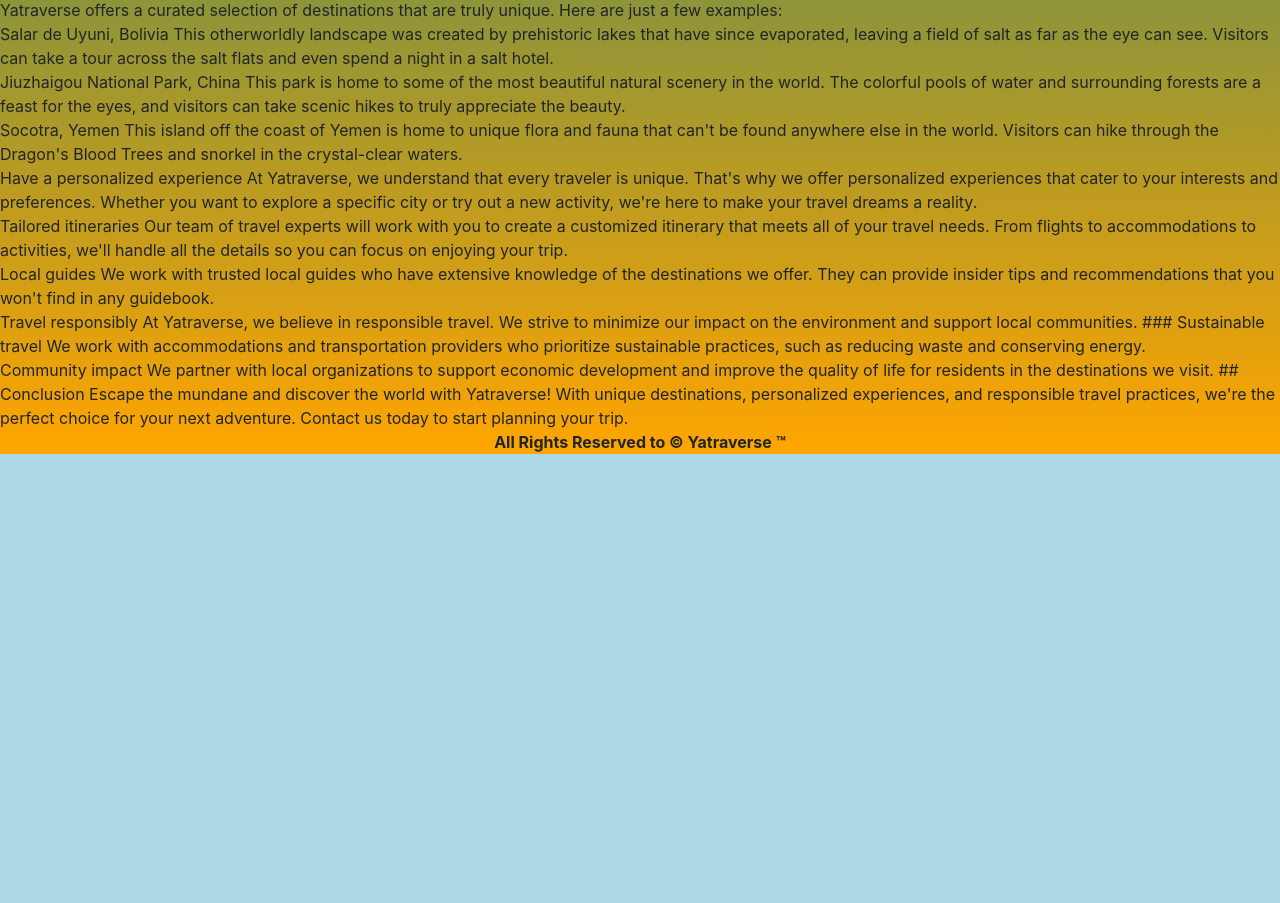
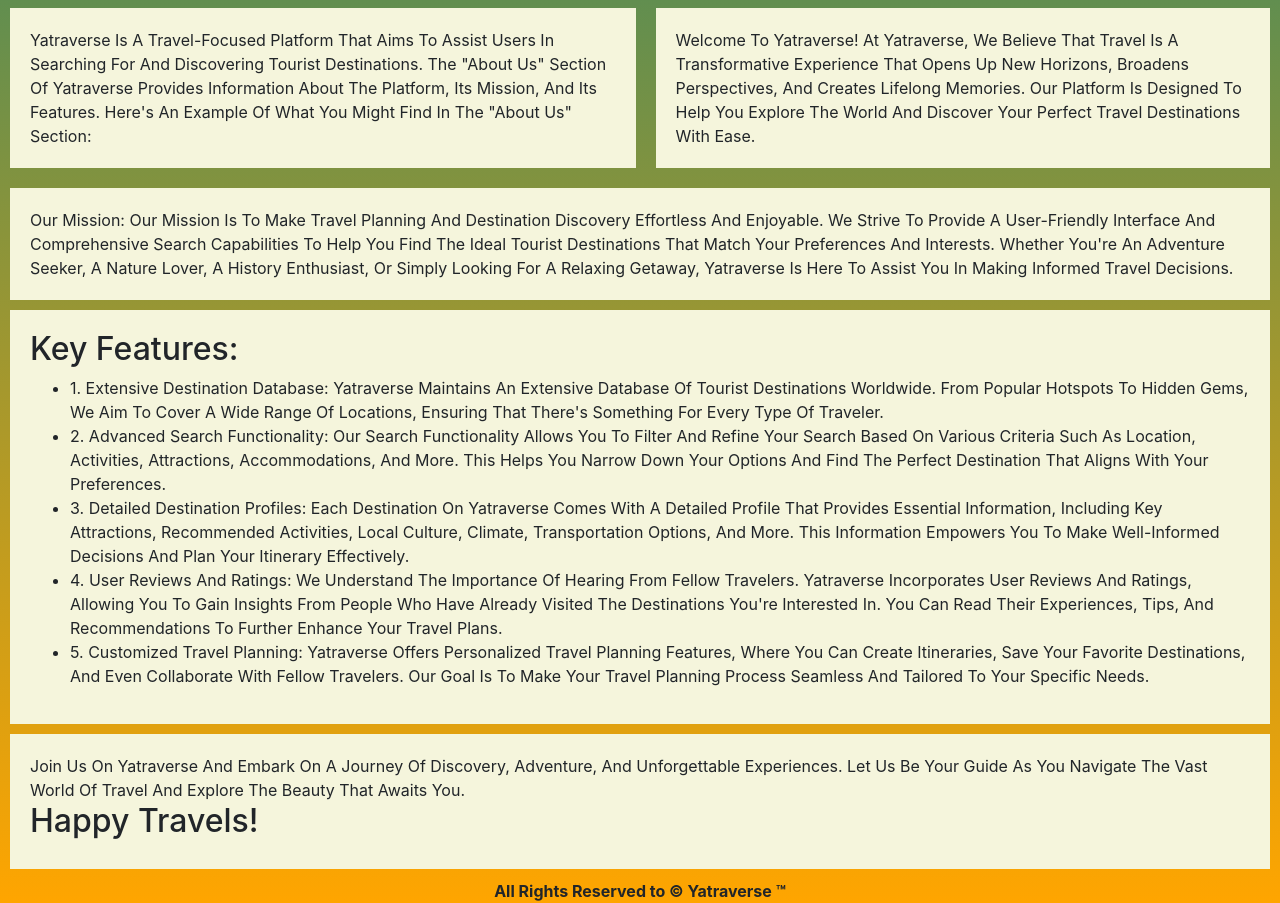
Before and after one commit to kaushiksaraf/BYOA-MYProject, a React (Vite) app in the folder client/: page /about in a window 1280 px wide. Shown: the part 557-1460 px from the top of the page. Before the commit the page ends 1011 px from the top, so only its background shows below. Built offline with nearby package versions, Linux system fonts and the light colour scheme.

Commit message:
about section updated

```diff
--- a/client/src/components/About-Us/About.jsx
+++ b/client/src/components/About-Us/About.jsx
@@ -1,69 +1,81 @@
 import NavBar from "../Navbar/Navbar";
-import Hero from "../Hero/Hero.jsx"
+import Hero from "../Hero/Hero.jsx";
 import Footer from "../Footer/Footer.jsx";
-import about from "../../assets/12.jpg"
-import "./about.css"
+import about from "../../assets/12.jpg";
+import "./about.css";
 function About() {
   return (
     <div>
       <NavBar />
-      <img src={about}  className="abtimg"  alt="contactimg"/>
+      <img src={about} className="abtimg" alt="contactimg" />
+      <div className="twin">
+      <div  className="section1">
+      Yatraverse is a travel-focused platform that aims to assist users in
+      searching for and discovering tourist destinations. The "About Us" section
+      of Yatraverse provides information about the platform, its mission, and
+      its features. Here's an example of what you might find in the "About Us"
+      section:
+      </div>
+
+      <div className="section2">
+      Welcome to Yatraverse! At Yatraverse, we believe that travel is a
+      transformative experience that opens up new horizons, broadens
+      perspectives, and creates lifelong memories. Our platform is designed to
+      help you explore the world and discover your perfect travel destinations
+      with ease.
+      </div>
+      </div>
+
+      <div className="section3">
+       Our Mission: Our mission is to make travel planning and
+      destination discovery effortless and enjoyable. We strive to provide a
+      user-friendly interface and comprehensive search capabilities to help you
+      find the ideal tourist destinations that match your preferences and
+      interests. Whether you're an adventure seeker, a nature lover, a history
+      enthusiast, or simply looking for a relaxing getaway, Yatraverse is here
+      to assist you in making informed travel decisions.
+      </div>
+      <div className="section4">
+       <h2>Key Features:</h2>
+       <ul><li>1.
+      Extensive Destination Database: Yatraverse maintains an extensive database
+      of tourist destinations worldwide. From popular hotspots to hidden gems,
+      we aim to cover a wide range of locations, ensuring that there's something
+      for every type of traveler.</li>
+      <li>2. Advanced Search Functionality: Our search
+      functionality allows you to filter and refine your search based on various
+      criteria such as location, activities, attractions, accommodations, and
+      more. This helps you narrow down your options and find the perfect
+      destination that aligns with your preferences.</li>
+      <li>3. Detailed Destination
+      Profiles: Each destination on Yatraverse comes with a detailed profile
+      that provides essential information, including key attractions,
+      recommended activities, local culture, climate, transportation options,
+      and more. This information empowers you to make well-informed decisions
+      and plan your itinerary effectively.</li>
+      <li>4. User Reviews and Ratings: We
+      understand the importance of hearing from fellow travelers. Yatraverse
+      incorporates user reviews and ratings, allowing you to gain insights from
+      people who have already visited the destinations you're interested in. You
+      can read their experiences, tips, and recommendations to further enhance
+      your travel plans.</li>
+      <li>5. Customized Travel Planning: Yatraverse offers
+      personalized travel planning features, where you can create itineraries,
+      save your favorite destinations, and even collaborate with fellow
+      travelers. Our goal is to make your travel planning process seamless and
+      tailored to your specific needs.</li></ul>
+      </div>
 
 
-      Yatraverse offers a curated selection of
-      destinations that are truly unique. Here are just a few examples:
-      <section>
-      Salar de Uyuni, Bolivia This otherworldly landscape was created by
-      prehistoric lakes that have since evaporated, leaving a field of salt as
-      far as the eye can see. Visitors can take a tour across the salt flats and
-      even spend a night in a salt hotel.</section>
 
-
-      <section> Jiuzhaigou National Park, China
-      This park is home to some of the most beautiful natural scenery in the
-      world. The colorful pools of water and surrounding forests are a feast for
-      the eyes, and visitors can take scenic hikes to truly appreciate the
-      beauty.</section>
-
-      <section>
-     Socotra, Yemen This island off the coast of Yemen is home to
-      unique flora and fauna that can't be found anywhere else in the world.
-      Visitors can hike through the Dragon's Blood Trees and snorkel in the
-      crystal-clear waters.</section>
-
-       <section>Have a personalized experience At Yatraverse, we
-      understand that every traveler is unique. That's why we offer personalized
-      experiences that cater to your interests and preferences. Whether you want
-      to explore a specific city or try out a new activity, we're here to make
-      your travel dreams a reality.</section>
-      <section> Tailored itineraries Our team of travel
-      experts will work with you to create a customized itinerary that meets all
-      of your travel needs. From flights to accommodations to activities, we'll
-      handle all the details so you can focus on enjoying your trip.</section>
-
-
-       <section>Local
-      guides We work with trusted local guides who have extensive knowledge of
-      the destinations we offer. They can provide insider tips and
-      recommendations that you won't find in any guidebook.</section>
-
-    <section>Travel
-      responsibly At Yatraverse, we believe in responsible travel. We strive to
-      minimize our impact on the environment and support local communities. ###
-      Sustainable travel We work with accommodations and transportation
-      providers who prioritize sustainable practices, such as reducing waste and
-      conserving energy.</section>
-
-      <section> Community impact We partner with local
-      organizations to support economic development and improve the quality of
-      life for residents in the destinations we visit. ## Conclusion Escape the
-      mundane and discover the world with Yatraverse! With unique destinations,
-      personalized experiences, and responsible travel practices, we're the
-      perfect choice for your next adventure. Contact us today to start planning
-      your trip.</section>
-      <Footer/>
+      <div className="section">
+           Join us on Yatraverse and embark on a
+      journey of discovery, adventure, and unforgettable experiences. Let us be
+      your guide as you navigate the vast world of travel and explore the beauty
+      that awaits you.<h2>Happy travels!</h2>
+      </div>
+      <Footer />
     </div>
-
   );
 }
 
--- a/client/src/components/About-Us/about.css
+++ b/client/src/components/About-Us/about.css
@@ -4,3 +4,42 @@
     object-fit: cover;
 
 }
+
+.section{
+    margin: 10px;
+    padding:20px 20px;
+    text-transform:capitalize;
+   background-color: beige;
+}
+.twin{
+    display: flex;
+    width: 100%;
+}
+
+.section1{
+    margin: 10px;
+    padding:20px 20px;
+    text-transform:capitalize;
+   background-color: beige;
+}
+.section2{
+    margin: 10px;
+    padding:20px 20px;
+    text-transform:capitalize;
+   background-color: beige;
+}
+.section3{
+    margin: 10px;
+    padding:20px 20px;
+
+    text-transform:capitalize;
+   background-color: beige;
+
+}
+.section4{
+    margin: 10px;
+    padding:20px 20px;
+    text-transform:capitalize;
+   background-color: beige;
+
+}
```
